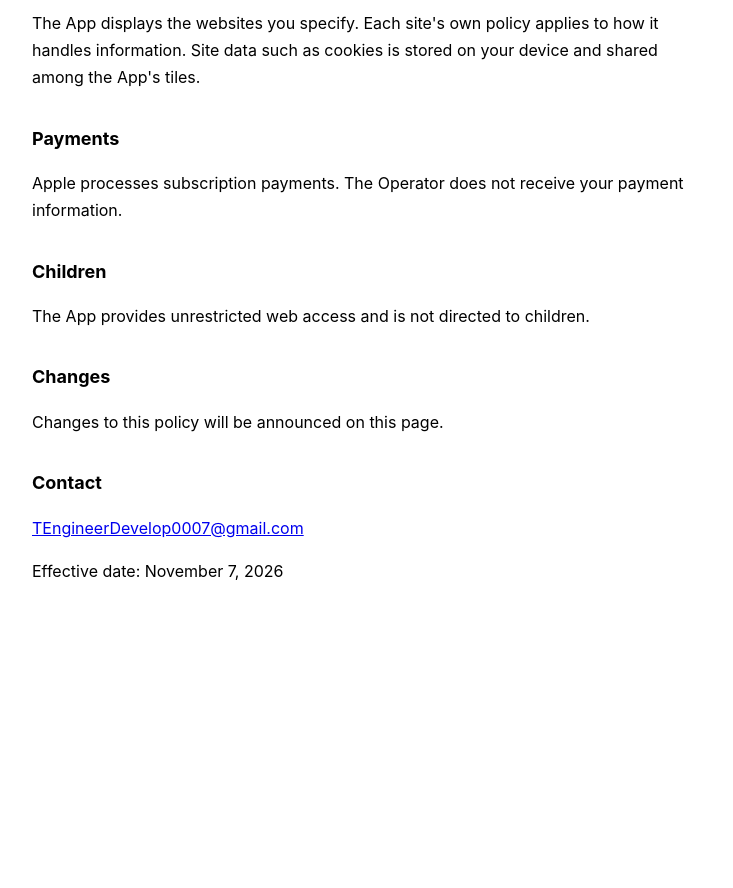
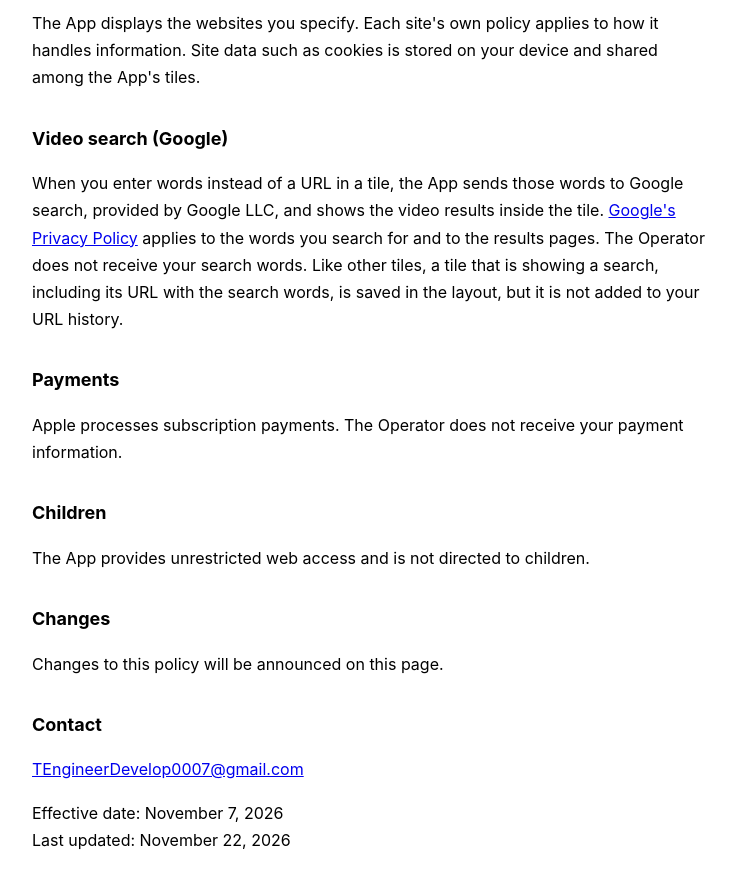
Before and after one commit to fukusefeb-dev/fukusefeb-dev.github.io, a plain HTML site: page multimovie/en/privacy.html in a window 1280 px wide. Shown: the part 1180-2068 px from the top of the page, without its empty margins (268-1001 px from the left). Before the commit the page ends 1805 px from the top, so only its background shows below. Drawn offline with Linux system fonts and the light colour scheme.

Commit message:
MultiMovie: update privacy policy (en) for v1.2.0

```diff
--- a/multimovie/en/privacy.html
+++ b/multimovie/en/privacy.html
@@ -17,6 +17,8 @@
 <p>For how Google handles data, see <a href="https://policies.google.com/technologies/partner-sites">Google's policy</a>.</p>
 <h2>Websites you view</h2>
 <p>The App displays the websites you specify. Each site's own policy applies to how it handles information. Site data such as cookies is stored on your device and shared among the App's tiles.</p>
+<h2>Video search (Google)</h2>
+<p>When you enter words instead of a URL in a tile, the App sends those words to Google search, provided by Google LLC, and shows the video results inside the tile. <a href="https://policies.google.com/privacy">Google's Privacy Policy</a> applies to the words you search for and to the results pages. The Operator does not receive your search words. Like other tiles, a tile that is showing a search, including its URL with the search words, is saved in the layout, but it is not added to your URL history.</p>
 <h2>Payments</h2>
 <p>Apple processes subscription payments. The Operator does not receive your payment information.</p>
 <h2>Children</h2>
@@ -25,5 +27,5 @@
 <p>Changes to this policy will be announced on this page.</p>
 <h2>Contact</h2>
 <p><a href="mailto:TEngineerDevelop0007@gmail.com">TEngineerDevelop0007@gmail.com</a></p>
-<p>Effective date: November 7, 2026</p>
+<p>Effective date: November 7, 2026<br>Last updated: November 22, 2026</p>
 </body></html>
```
